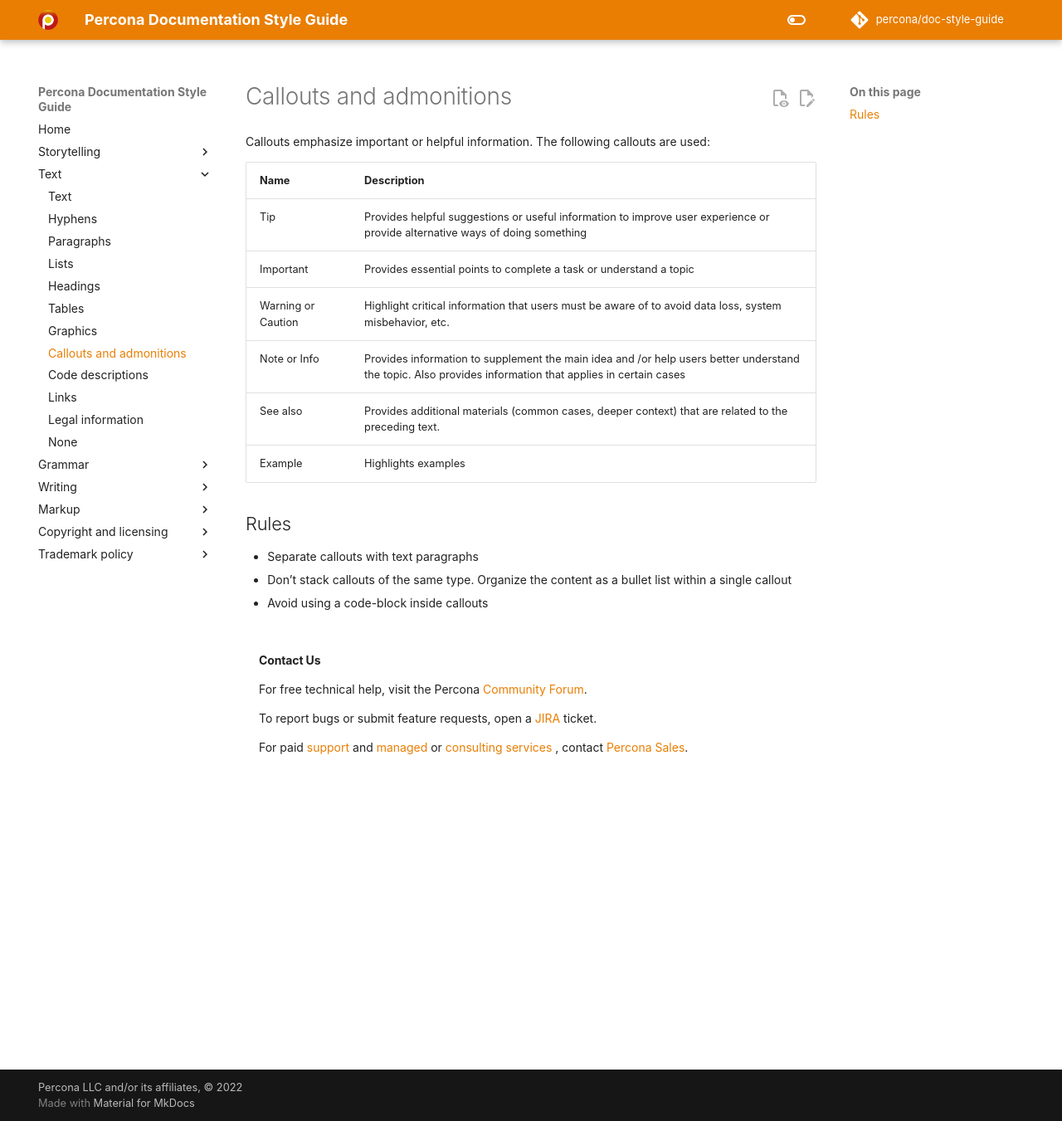
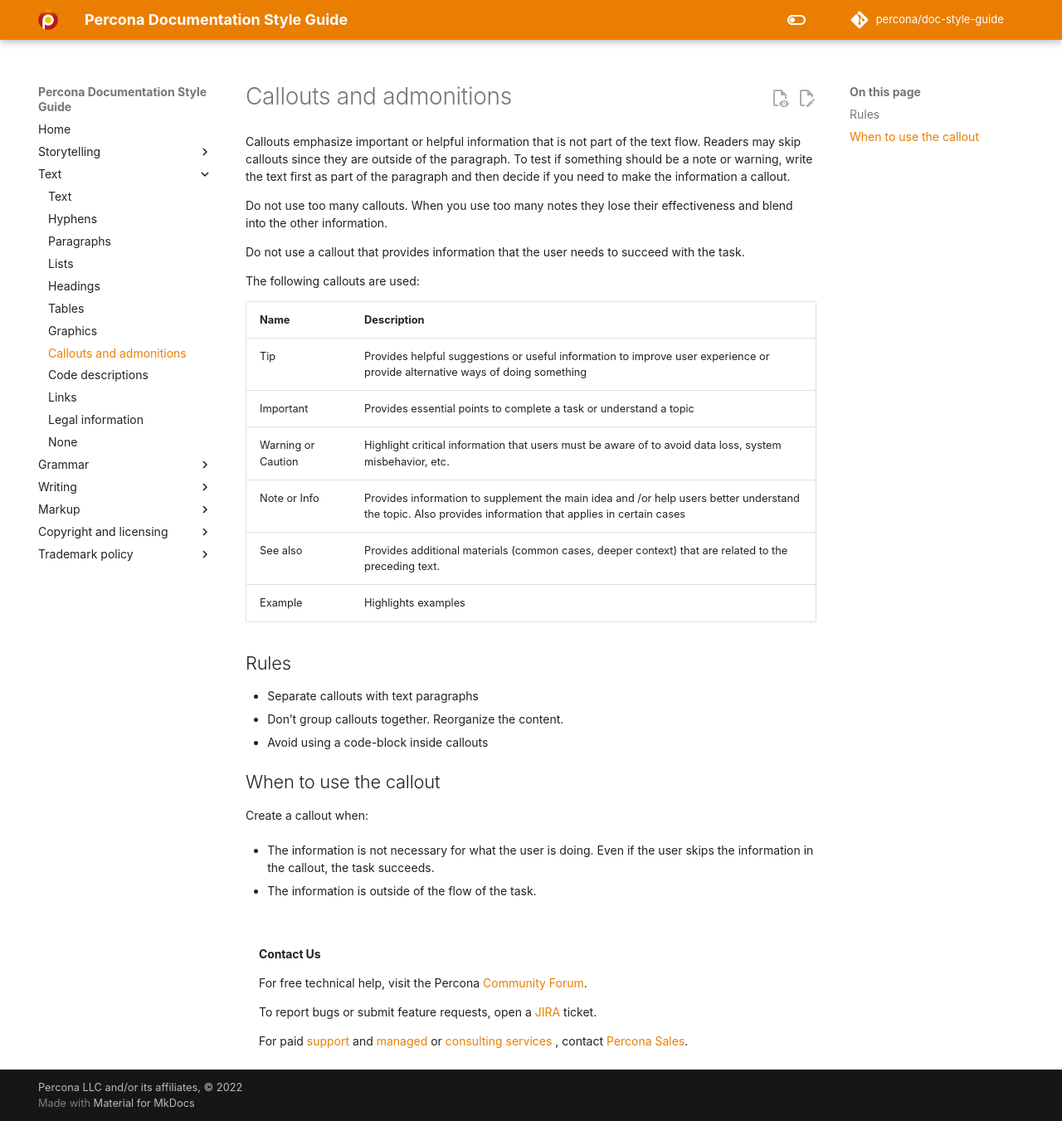
Before and after one commit to percona/doc-style-guide, an MkDocs documentation site: the page built from docs/callouts.md, in a window 1280 px wide and 1351 px high. Shown: the whole window at 83% size. Built offline with MkDocs 1.6.1 and Material for MkDocs 9.7.7, drawn with Linux system fonts in a browser that asks for light colours; nearby versions of some CDN libraries; some web fonts are replaced; comment, search, counter and statistics services are not loaded.

Commit message:
Updated callouts and admonitions

```diff
--- a/docs/callouts.md
+++ b/docs/callouts.md
@@ -1,6 +1,12 @@
 # Callouts and admonitions
 
-Callouts emphasize important or helpful information. The following callouts are used:
+Callouts emphasize important or helpful information that is not part of the text flow. Readers may skip callouts since they are outside of the paragraph. To test if something should be a note or warning, write the text first as part of the paragraph and then decide if you need to make the information a callout.
+
+Do not use too many callouts. When you use too many notes they lose their effectiveness and blend into the other information.
+
+Do not use a callout that provides information that the user needs to succeed with the task.
+
+The following callouts are used:
 
 | Name | Description |
 |---|---|
@@ -14,5 +20,13 @@ Callouts emphasize important or helpful information. The following callouts are
 ## Rules
 
 * Separate callouts with text paragraphs
-* Don’t stack callouts of the same type. Organize the content as a bullet list within a single callout
+* Don’t group callouts together. Reorganize the content.
 * Avoid using a code-block inside callouts
+
+## When to use the callout
+
+Create a callout when:
+
+* The information is not necessary for what the user is doing. Even if the user skips the information in the callout, the task succeeds.
+
+* The information is outside of the flow of the task.
```
